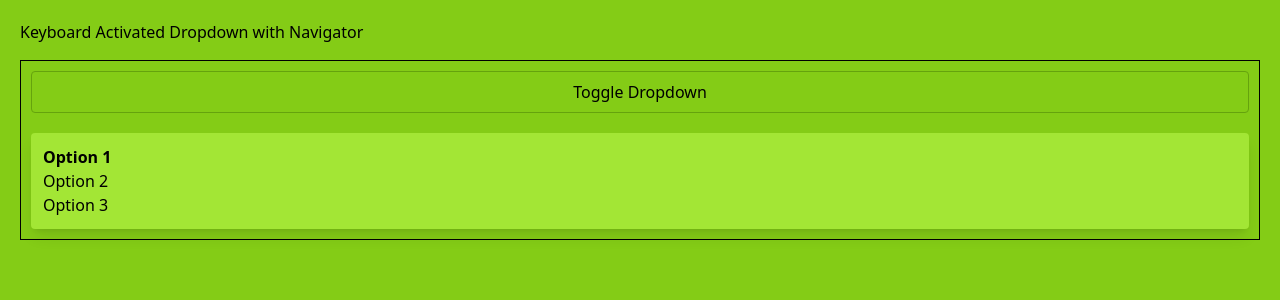
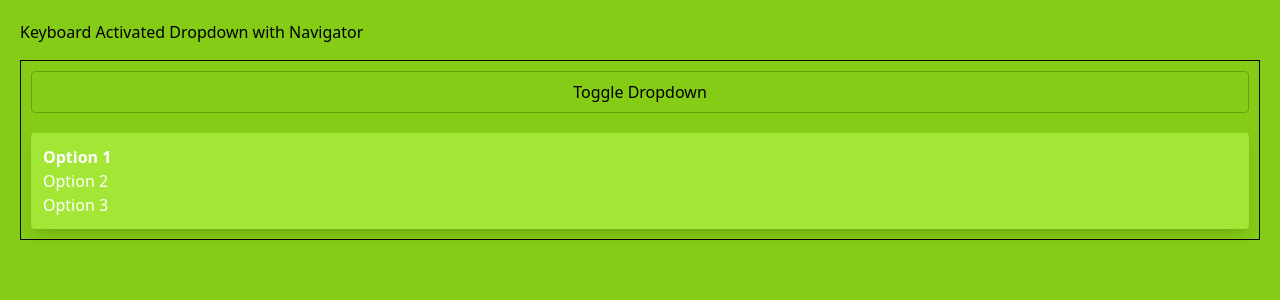
Before and after one commit to nietiene/React-Projects, a React (Vite) app: page / in a window 1280 px wide. Both pictures are taken after a click on the button "Toggle Dropdown". Shown: the top 300 px of the page. Built offline with nearby package versions, Linux system fonts and the light colour scheme.

Commit message:
this is commit of react js styling

```diff
--- a/src/DropDown Menus/Another-Dropdown/dropdown.jsx
+++ b/src/DropDown Menus/Another-Dropdown/dropdown.jsx
@@ -55,6 +55,7 @@ const Dropdown = () => {
                             <li key={index}
                             style={{fontWeight: index === selectedOption ? 'bold' : 'normal'}}
                             onClick={() => handleOptionClick(index)}
+                            className="text-white font-medium"
                             >
                                  {options}
                             </li>
```
